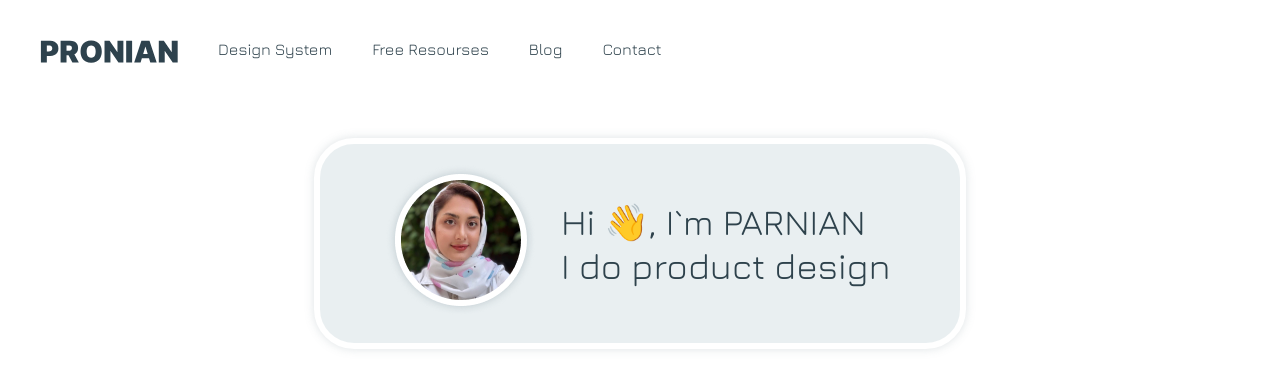
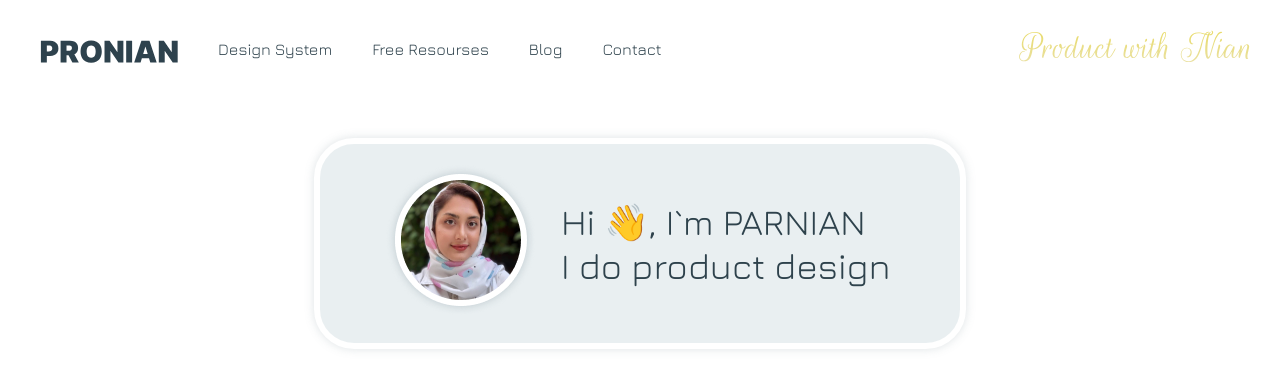
Before and after one commit to parnianmovahed/pronian, a plain HTML site: page index.html in a window 1280 px wide. Shown: the top 378 px of the page. Drawn offline with Linux system fonts and the light colour scheme.

Commit message:
add sign

```diff
--- a/index.html
+++ b/index.html
@@ -19,6 +19,7 @@
           <i class="fa fa-bars">menu</i>
         </a>
       </div>
+      <div class="sign"><img src="./media/vectors/Product with Nian.svg" alt="Parnian Movahed" /></div>
 
       <!-- HEADER -->
       <div class="header-container">
--- a/style.css
+++ b/style.css
@@ -23,6 +23,12 @@ body {
 a {
   text-decoration: none;
   color: inherit;
+}
+
+.sign {
+  position: absolute;
+  right: 30px;
+  top: 30px;
 }
 
 /* NAVBAR */
@@ -75,6 +81,9 @@ a {
     float: none;
     display: block;
     text-align: left;
+  }
+  .sign{
+    display: none;
   }
 }
 
```
Also changed, not shown: media/vectors/Product with Nian.svg (added).
